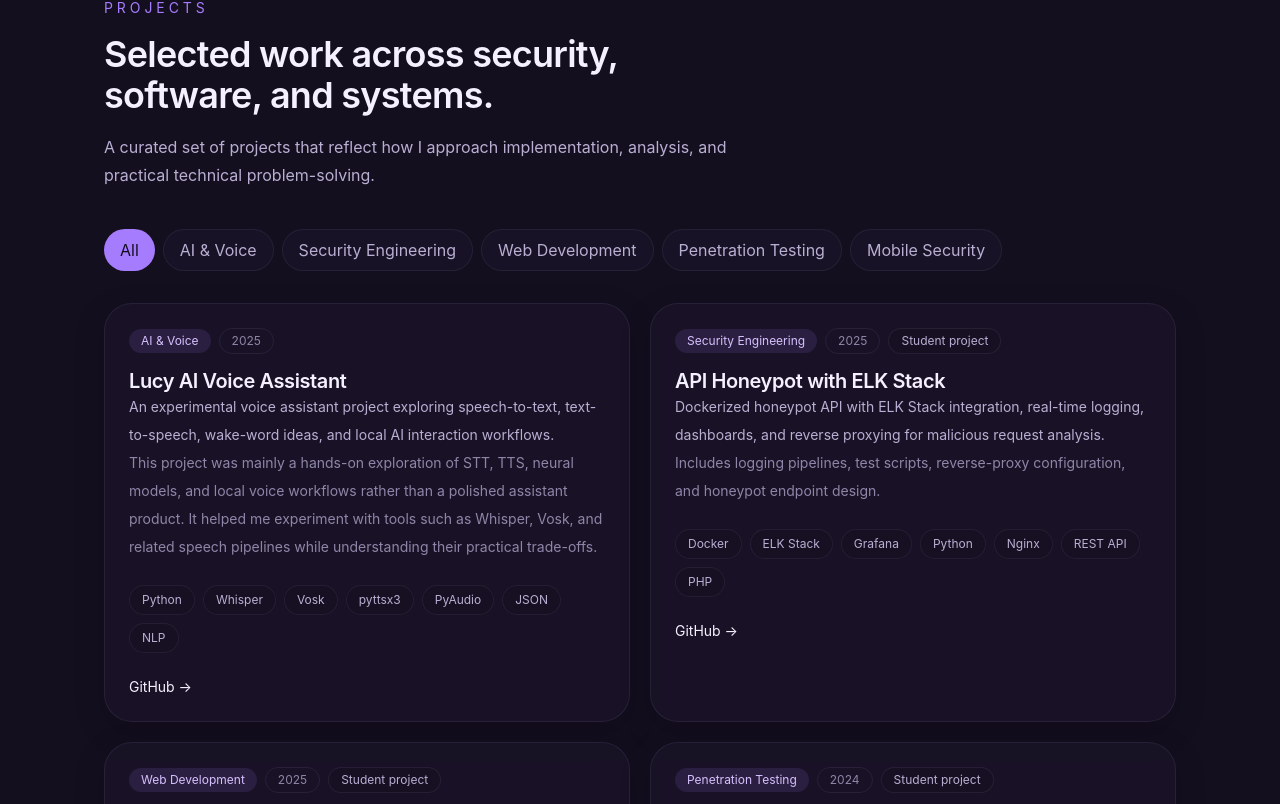
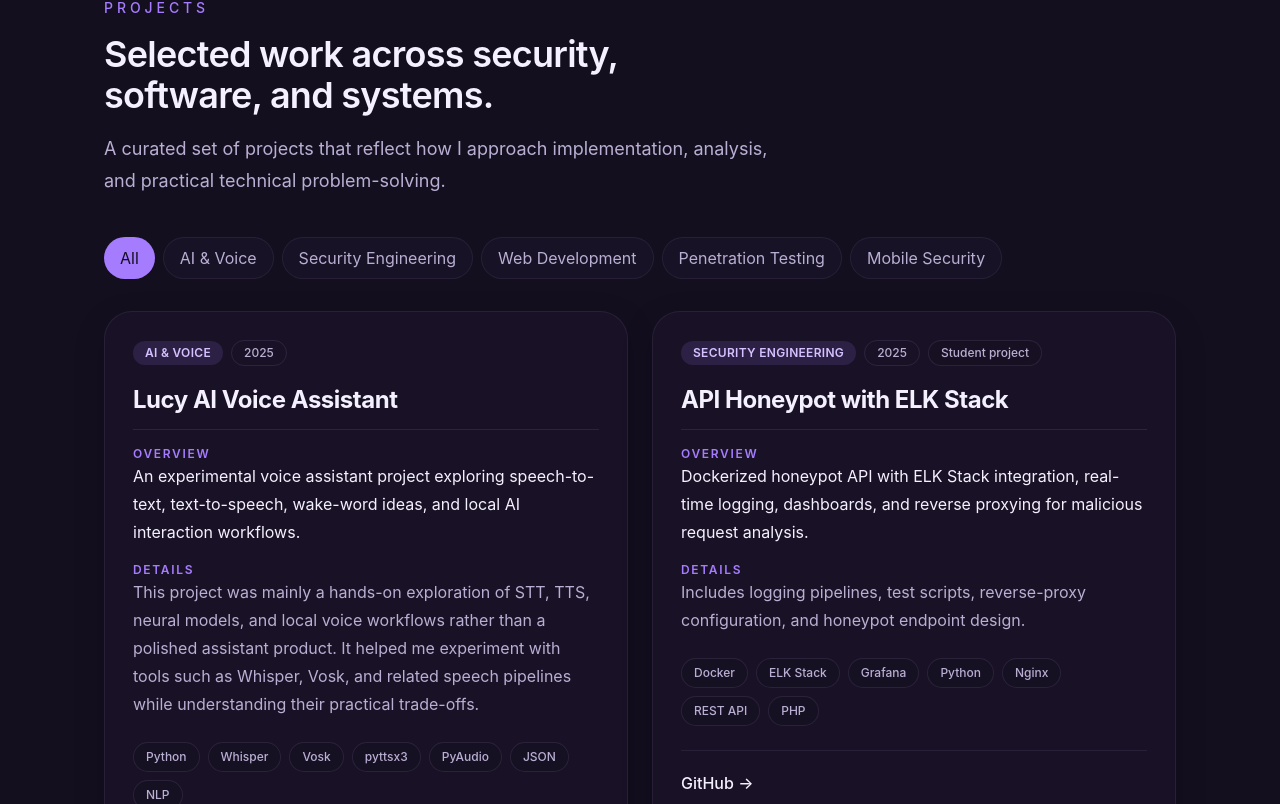
Before and after one commit to mkz013/mkz013.github.io, a React (Vite) app: page / in a window 1280 px wide. Shown: the part 1436-2240 px from the top of the page. Built offline with nearby package versions, Linux system fonts and the light colour scheme.

Commit message:
ref: project cards structure changed and ensured better user experience

```diff
--- a/src/sections/Projects.tsx
+++ b/src/sections/Projects.tsx
@@ -27,7 +27,7 @@ export function Projects() {
             className="border-t border-[rgba(213,193,255,0.08)] py-20"
         >
             <div className="mb-10 flex flex-col gap-4 md:max-w-2xl">
-                <p className="text-sm uppercase tracking-[0.28em] text-[var(--accent-primary)]">
+                <p className="text-sm font-medium uppercase tracking-[0.28em] text-[var(--accent-primary)]">
                     Projects
                 </p>
 
@@ -35,7 +35,7 @@ export function Projects() {
                     Selected work across security, software, and systems.
                 </h2>
 
-                <p className="text-[15px] leading-7 text-[var(--text-sub)] md:text-base">
+                <p className="text-lg leading-8 text-[var(--text-sub)]">
                     A curated set of projects that reflect how I approach implementation,
                     analysis, and practical technical problem-solving.
                 </p>
@@ -46,7 +46,7 @@ export function Projects() {
                     <button
                         key={category}
                         onClick={() => setFilter(category)}
-                        className={`rounded-full px-4 py-2 text-sm transition ${
+                        className={`rounded-full px-4 py-2 text-sm font-medium transition ${
                             filter === category
                                 ? 'bg-[var(--accent-primary)] text-[#140d22]'
                                 : 'border border-[rgba(213,193,255,0.08)] bg-[rgba(36,29,54,0.3)] text-[var(--text-sub)] hover:border-[rgba(213,193,255,0.18)] hover:text-[var(--text-main)]'
@@ -57,52 +57,71 @@ export function Projects() {
                 ))}
             </div>
 
-            <div className="grid gap-5 md:grid-cols-2">
+            <div className="grid gap-6 md:grid-cols-2">
                 {filteredProjects.map((project) => (
                     <article
                         key={project.id}
-                        className="group flex flex-col rounded-[1.75rem] border border-[rgba(213,193,255,0.08)] bg-[rgba(36,29,54,0.34)] p-6 shadow-[var(--shadow-soft)] transition hover:border-[rgba(213,193,255,0.18)] hover:bg-[rgba(36,29,54,0.46)]"
+                        className="group flex flex-col rounded-[1.75rem] border border-[rgba(213,193,255,0.08)] bg-[rgba(36,29,54,0.34)] p-7 shadow-[var(--shadow-soft)] transition hover:border-[rgba(213,193,255,0.18)] hover:bg-[rgba(36,29,54,0.46)]"
                     >
-                        <div className="mb-4 flex flex-wrap items-center gap-2">
-              <span className="rounded-full bg-[rgba(166,124,255,0.12)] px-3 py-1 text-xs text-[var(--accent-glow)]">
+                        {/* Meta row: category + year + student badge, visually separated from title */}
+                        <div className="mb-5 flex flex-wrap items-center gap-2">
+                            <span className="rounded-full bg-[rgba(166,124,255,0.14)] px-3 py-1 text-xs font-semibold uppercase tracking-wide text-[var(--accent-glow)]">
                                 {project.category}
                             </span>
 
-                            <span className="rounded-full border border-[rgba(213,193,255,0.08)] px-3 py-1 text-xs text-[var(--text-soft)]">
+                            <span className="rounded-full border border-[rgba(213,193,255,0.1)] px-3 py-1 text-xs font-medium text-[var(--text-sub)]">
                                 {project.year}
                             </span>
 
                             {project.isStudentProject && (
-                                <span className="rounded-full border border-[rgba(213,193,255,0.08)] bg-[rgba(20,15,31,0.3)] px-3 py-1 text-xs text-[var(--text-sub)]">
+                                <span className="rounded-full border border-[rgba(213,193,255,0.1)] bg-[rgba(20,15,31,0.4)] px-3 py-1 text-xs font-medium text-[var(--text-sub)]">
                                     Student project
                                 </span>
                             )}
                         </div>
 
-                        <h3 className="text-xl font-semibold tracking-[-0.02em] text-[var(--text-main)]">
+                        {/* Title: largest, boldest, whitest — the clear anchor point */}
+                        <h3 className="text-2xl font-bold leading-tight tracking-[-0.02em] text-[var(--text-main)]">
                             {project.title}
                         </h3>
 
-                        <p className="mt-3 text-sm leading-7 text-[var(--text-sub)]">
+                        {/* Divider to visually separate title from body copy */}
+                        <div className="mt-4 mb-4 h-px w-full bg-[rgba(213,193,255,0.1)]" />
+
+                        {/* Summary: distinct label + clearly readable body text */}
+                        <div className="space-y-1.5">
+                            <p className="text-xs font-semibold uppercase tracking-[0.14em] text-[var(--accent-primary)]">
+                                Overview
+                            </p>
+                            <p className="text-base leading-7 text-[var(--text-main)]">
                                 {project.description}
                             </p>
+                        </div>
 
-                        <p className="mt-4 text-sm leading-7 text-[var(--text-soft)]">
+                        {/* Details: separate label + slightly quieter tone, but still readable */}
+                        <div className="mt-4 space-y-1.5">
+                            <p className="text-xs font-semibold uppercase tracking-[0.14em] text-[var(--accent-primary)]">
+                                Details
+                            </p>
+                            <p className="text-base leading-7 text-[var(--text-sub)]">
                                 {project.details}
                             </p>
+                        </div>
 
+                        {/* Tech stack pushed lower, clearly its own row */}
                         <div className="mt-6 flex flex-wrap gap-2">
                             {project.techStack.map((tech) => (
                                 <span
                                     key={tech}
-                                    className="rounded-full border border-[rgba(213,193,255,0.08)] bg-[rgba(20,15,31,0.38)] px-3 py-1.5 text-xs text-[var(--text-sub)]"
+                                    className="rounded-full border border-[rgba(213,193,255,0.1)] bg-[rgba(20,15,31,0.42)] px-3 py-1.5 text-xs font-medium text-[var(--text-sub)]"
                                 >
                                     {tech}
                                 </span>
                             ))}
                         </div>
 
-                        <div className="mt-6 flex flex-wrap gap-4 text-sm">
+                        {/* Links anchored at bottom with a top border to separate from content */}
+                        <div className="mt-6 flex flex-wrap gap-5 border-t border-[rgba(213,193,255,0.08)] pt-5 text-base font-medium">
                             <a
                                 href={project.githubLink}
                                 target="_blank"
@@ -128,7 +147,7 @@ export function Projects() {
             </div>
 
             {filteredProjects.length === 0 && (
-                <div className="py-12 text-center text-[var(--text-soft)]">
+                <div className="py-12 text-center text-[var(--text-sub)]">
                     No projects found in this category.
                 </div>
             )}
```
Lines whose indentation alone changed are shown as unchanged.
